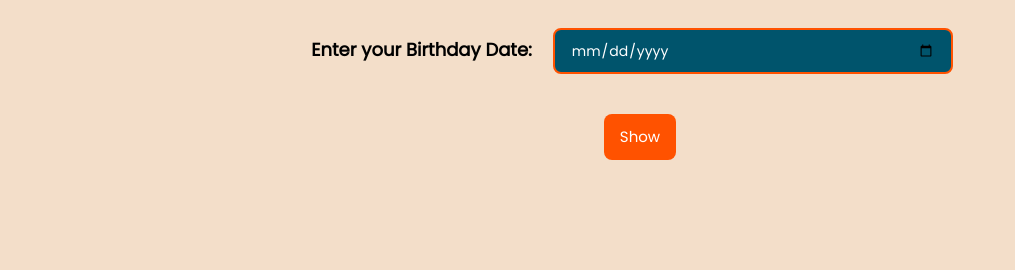
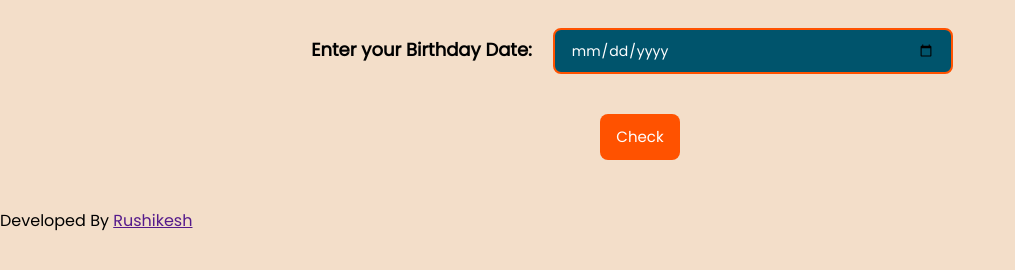
Before and after one commit to rushikesh1799/mark13-birthdayPalindrome, a plain HTML site: page index.html in a window 1280 px wide. Shown: the part 116-386 px from the top of the page, without its empty margins (0-1015 px from the left). Drawn offline with Linux system fonts and the light colour scheme.

Commit message:
Update index.html
Added footer

```diff
--- a/index.html
+++ b/index.html
@@ -11,13 +11,21 @@
     <body>
         <main>
             <h2>Palindrome BirthDay!</h2>
-      <label id="bday-txt" for="bday-input">Enter your Birthday Date: </label>
+            <label id="bday-txt" for="bday-input"
+                >Enter your Birthday Date:
+            </label>
             <input type="date" id="bday-input" />
 
-      <button id="show-btn">Show</button>
+            <button id="show-btn">Check</button>
 
             <p id="output"></p>
         </main>
+        <footer>
+            <p class="footer-text">
+                Developed By
+                <a href="" className="link"> Rushikesh </a>
+            </p>
+        </footer>
 
         <script src="script.js"></script>
     </body>
```
Lines whose indentation alone changed are shown as unchanged.
